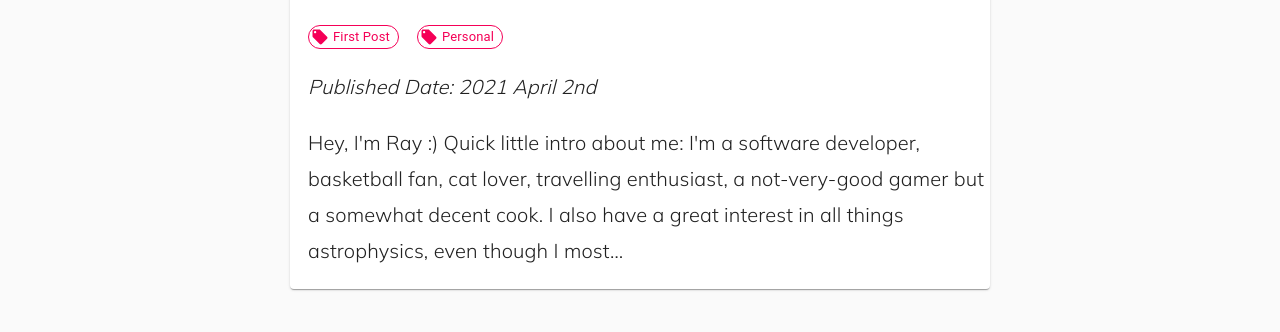
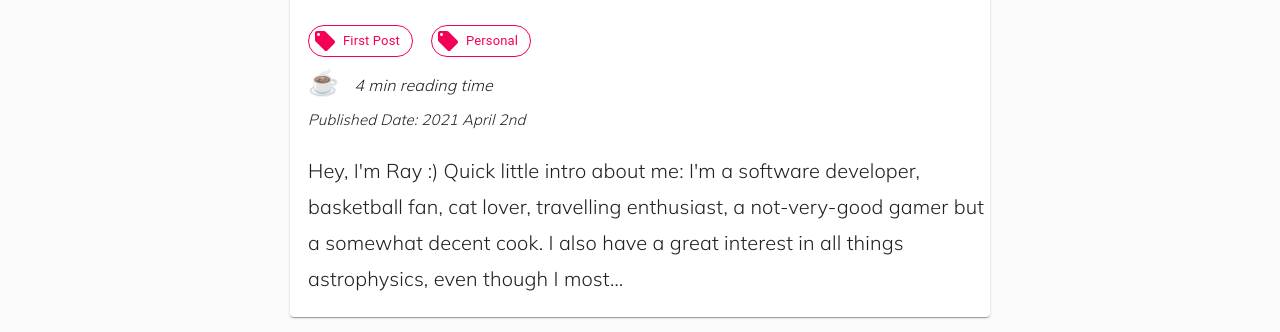
Before and after one commit to raydeng2007/thoughts_by_ray, a Gatsby site: page / in a window 1280 px wide. Shown: the part 604-936 px from the top of the page. Before the commit the page ends 908 px from the top, so only its background shows below. Built offline with nearby package versions, Linux system fonts and the light colour scheme; Gatsby itself is replaced by a stand-in of ours; some packages are replaced by stand-ins of ours; a web font is replaced by a local one.

Commit message:
Updated content

```diff
--- a/posts/2021-04-02-first-post/index.mdx
+++ b/posts/2021-04-02-first-post/index.mdx
@@ -4,6 +4,7 @@ date: 2021-04-02
 cover: ./cover.jpeg
 excerpt: History of this blog and what it will be about.
 tags: ["First Post", "Personal"]
+time: "4"
 published: true
 ---
 
--- a/src/pages/index.js
+++ b/src/pages/index.js
@@ -63,7 +63,7 @@ const Home = ({ data }) => {
 
     const TagRow = styled(Box)({
         display: 'flex',
-        flexDirection: 'row'
+        flexDirection: 'row',
     })
 
     const getInitialColorMode = () => {
@@ -189,14 +189,18 @@ const Home = ({ data }) => {
                                                             variant="outlined"
                                                             label={tag}
                                                             color="secondary"
-                                                            size="small"
+                                                            size="medium"
                                                             icon={<LocalOffer />}
                                                         />
                                                     </BlogBody>
                                                 )
                                             )}
+
                                         </TagRow>
-                                        <BlogBody><p><i>Published Date: {frontmatter.date}</i></p></BlogBody>
+                                        <Box display='flex' className={'coffee'}>
+                                            <p><span className={'coffee-emoji'} role="img"> ☕</span><i>{frontmatter.time} min reading time</i></p>
+                                        </Box>
+                                        <BlogBody><p className={'publish-date'}><i>Published Date: {frontmatter.date}</i></p></BlogBody>
                                         <BlogBody><p>{excerpt}</p></BlogBody>
                                     </Link>
                                 </BlogCard>
@@ -222,6 +226,7 @@ export const query = graphql`
         frontmatter {
           title
           tags
+          time
           date(formatString: "YYYY MMMM Do")
           cover {
             publicURL
--- a/src/styles/global.css
+++ b/src/styles/global.css
@@ -96,6 +96,30 @@ h1 {
 h2 {
 	font-family: 'Ovo', serif;
 }
+
 .blogCard:hover {
 	box-shadow: -1px 10px 29px 0px rgba(0,0,0,0.8);
-  }
+}
+
+.coffee {
+	padding-right: 10px;
+	padding-left: 18px;
+	margin-top: 10px;
+	margin-bottom: -10px;
+	font-size: 30px;
+}
+
+.coffee p{
+	margin-top: 15px;
+	line-height: 0%;
+	font-size: 16px;
+}
+
+.coffee-emoji {
+	font-size: 25px;
+	padding-right: 15px;
+}
+
+.publish-date {
+	font-size: 15px;
+}
--- a/src/templates/blogPostTemplate.js
+++ b/src/templates/blogPostTemplate.js
@@ -138,7 +138,7 @@ const BlogPostTemplate = ({ data, pageContext }) => {
                     modifiedDate={new Date(Date.now()).toISOString()}
                 />
                 <h1>{frontmatter.title}</h1>
-                <p><i>Published Date: {frontmatter.date}</i></p>
+                <p className={'publish-date'}><i>Published Date: {frontmatter.date}</i></p>
                 <TagContainer>
                     <TagBody>
                         {frontmatter.tags.map(
@@ -159,6 +159,9 @@ const BlogPostTemplate = ({ data, pageContext }) => {
                             ))
                         }
                     </TagBody>
+                    <Box display='flex' className={'coffee'}>
+                        <p><span className={'coffee-emoji'} role="img"> ☕</span><i>{frontmatter.time} min reading time</i></p>
+                    </Box>
                 </TagContainer>
                 <Box py={2}>
                     <MDXRenderer>{body}</MDXRenderer>
@@ -198,6 +201,7 @@ export const query = graphql`
       frontmatter {
         title
         tags
+        time
         date(formatString: "YYYY MMMM Do")
         cover {
           publicURL
```
